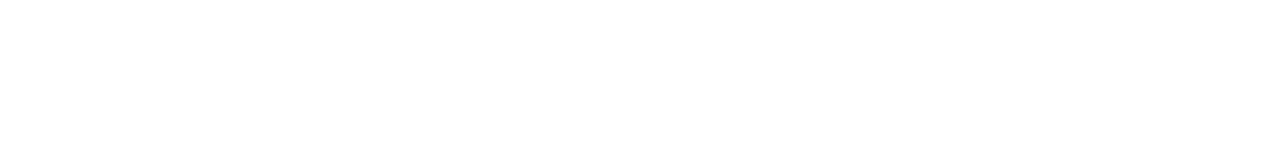
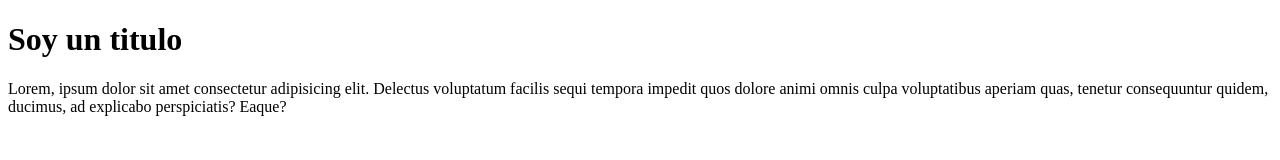
Before and after one commit to jesusdeltoror/cursoGit, a plain HTML site: page index.html in a window 1280 px wide. Drawn offline with Linux system fonts and the light colour scheme.

Commit message:
Agregue contenido

```diff
--- a/index.html
+++ b/index.html
@@ -6,6 +6,7 @@
     <title>Curso</title>
 </head>
 <body>
-
+    <h1>Soy un titulo</h1>
+    <p>Lorem, ipsum dolor sit amet consectetur adipisicing elit. Delectus voluptatum facilis sequi tempora impedit quos dolore animi omnis culpa voluptatibus aperiam quas, tenetur consequuntur quidem, ducimus, ad explicabo perspiciatis? Eaque?</p>
 </body>
 </html>
```
